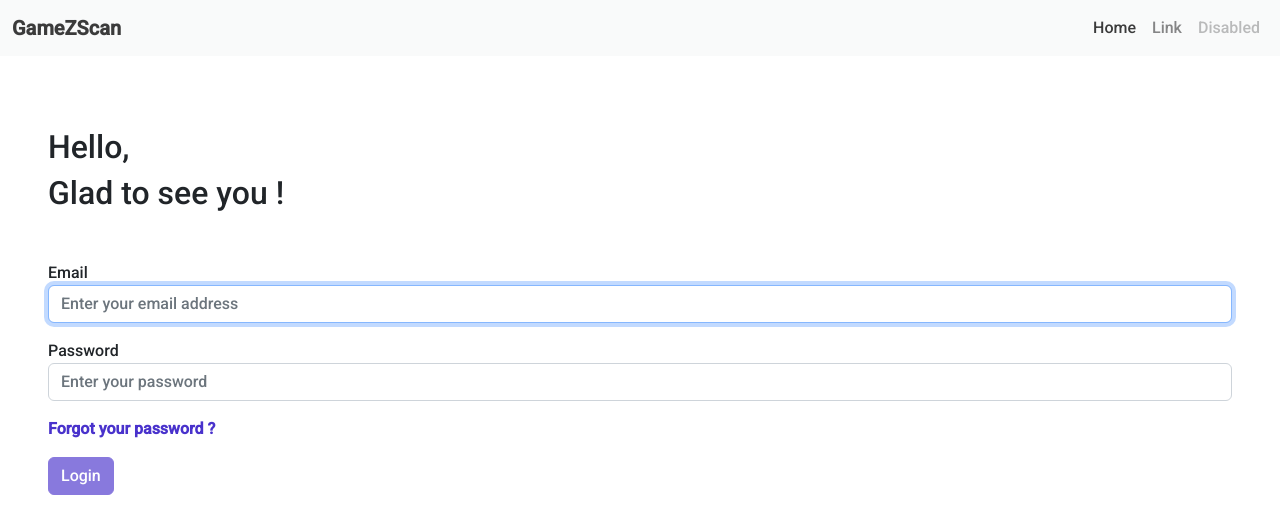
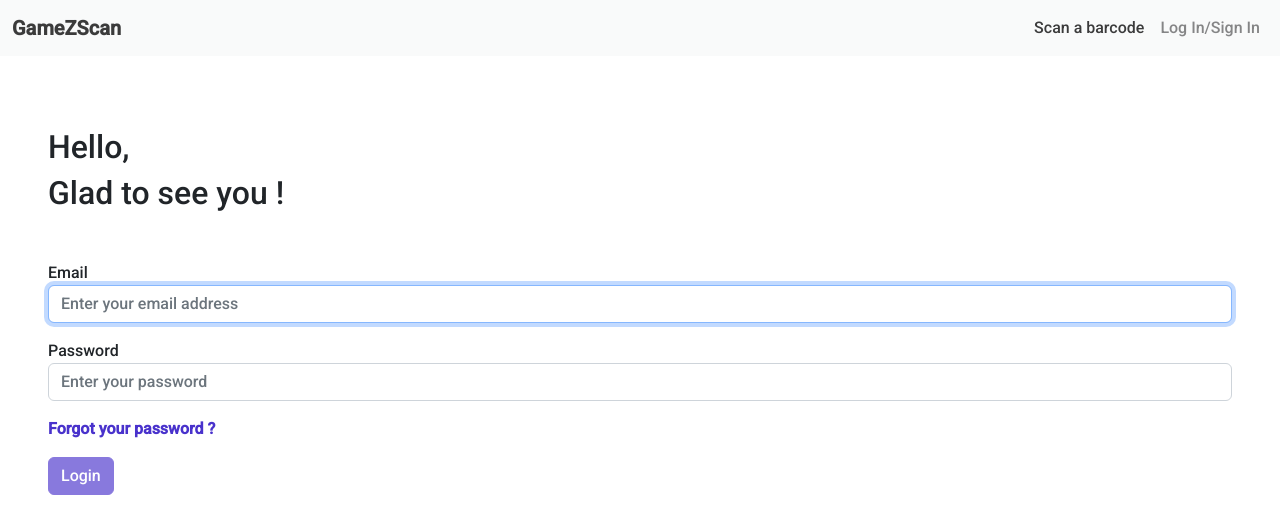
Before and after one commit to Kariss83/verbose-broccoli, a Django app: page / in a window 1280 px wide. Shown: the top 510 px of the page. Run offline with Django 4.2, Linux system fonts and the light colour scheme; some libraries are stand-ins or nearby versions; some web fonts are replaced.

Commit message:
modifies the navbar according to user being loggedin or not

```diff
--- a/templates/base.html
+++ b/templates/base.html
@@ -48,19 +48,21 @@
                     <div class="collapse navbar-collapse" id="navbarSupportedContent">
                         <ul class="navbar-nav me-auto mb-2 mb-lg-0">
                             <li class="nav-item">
-                            <a class="nav-link active" aria-current="page" href="#">Home</a>
+                            <a class="nav-link active" aria-current="page" href="#">Scan a barcode</a>
                             </li>
-                            <li class="nav-item">
-                            <a class="nav-link" href="#">Link</a>
-                            </li>
-                            <li class="nav-item">
-                                <a class="nav-link disabled">Disabled</a>
-                            </li>
-                            <li class="nav-item">
-                                {% if user.is_authenticated %}
-                                <a href="/accounts/profile" class="bi bi-person-circle text-dark"></a>
-                                {% endif %}
-                            </li>
+                            {% if user.is_authenticated %}
+                                <li class="nav-item">
+                                    <a class="nav-link" href="#">My Collections</a>
+                                </li>
+                                <li class="nav-item">
+                                    <a href="/accounts/profile" class="nav-link">My Profile</a>
+                                </li>
+                            {% endif %}
+                            {% if not user.is_authenticated %}
+                                <li class="nav-item">
+                                    <a class="nav-link" href="/accounts/login">Log In/Sign In</a>
+                                </li>
+                            {% endif %}
                         </ul>
                     </div>
                 </div>
```
